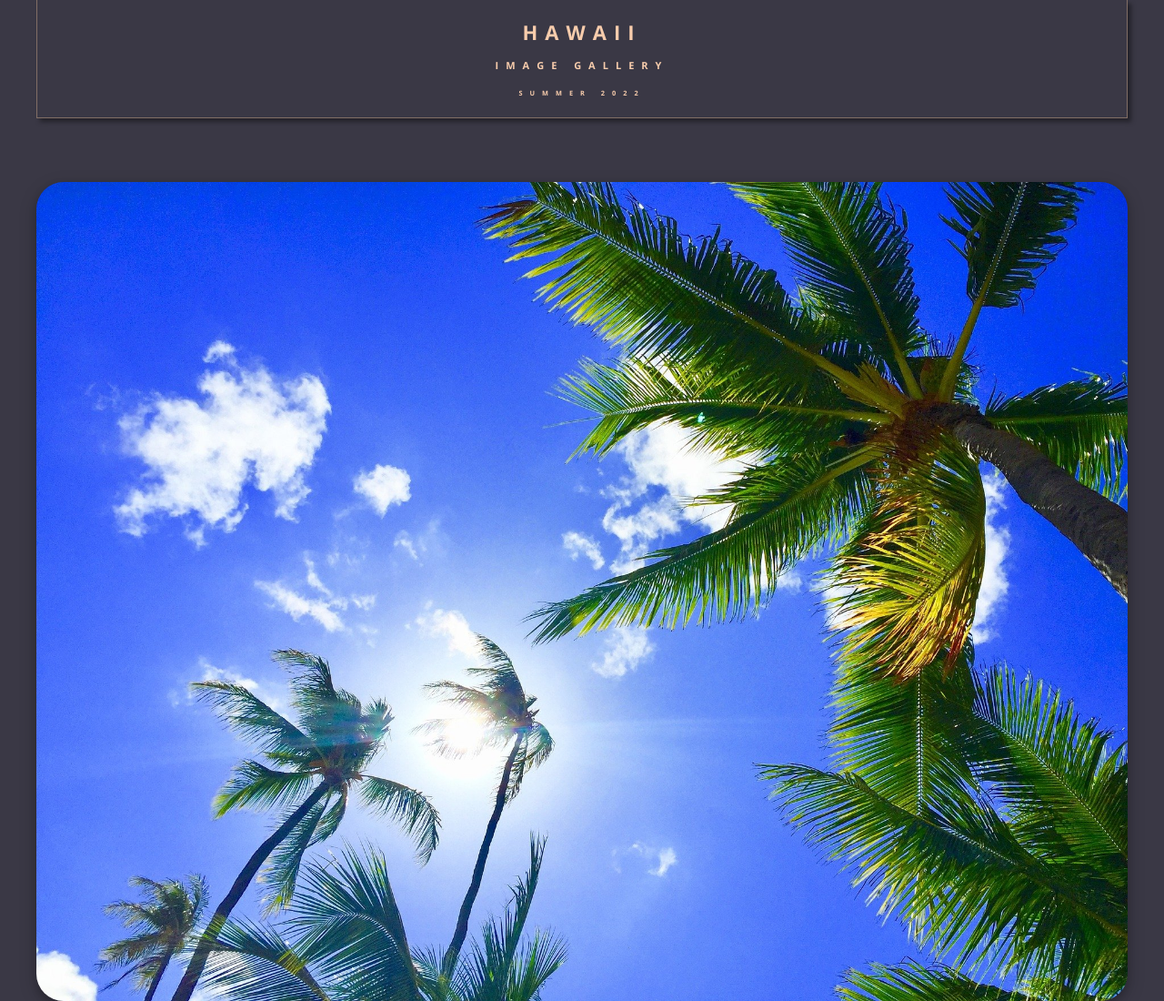
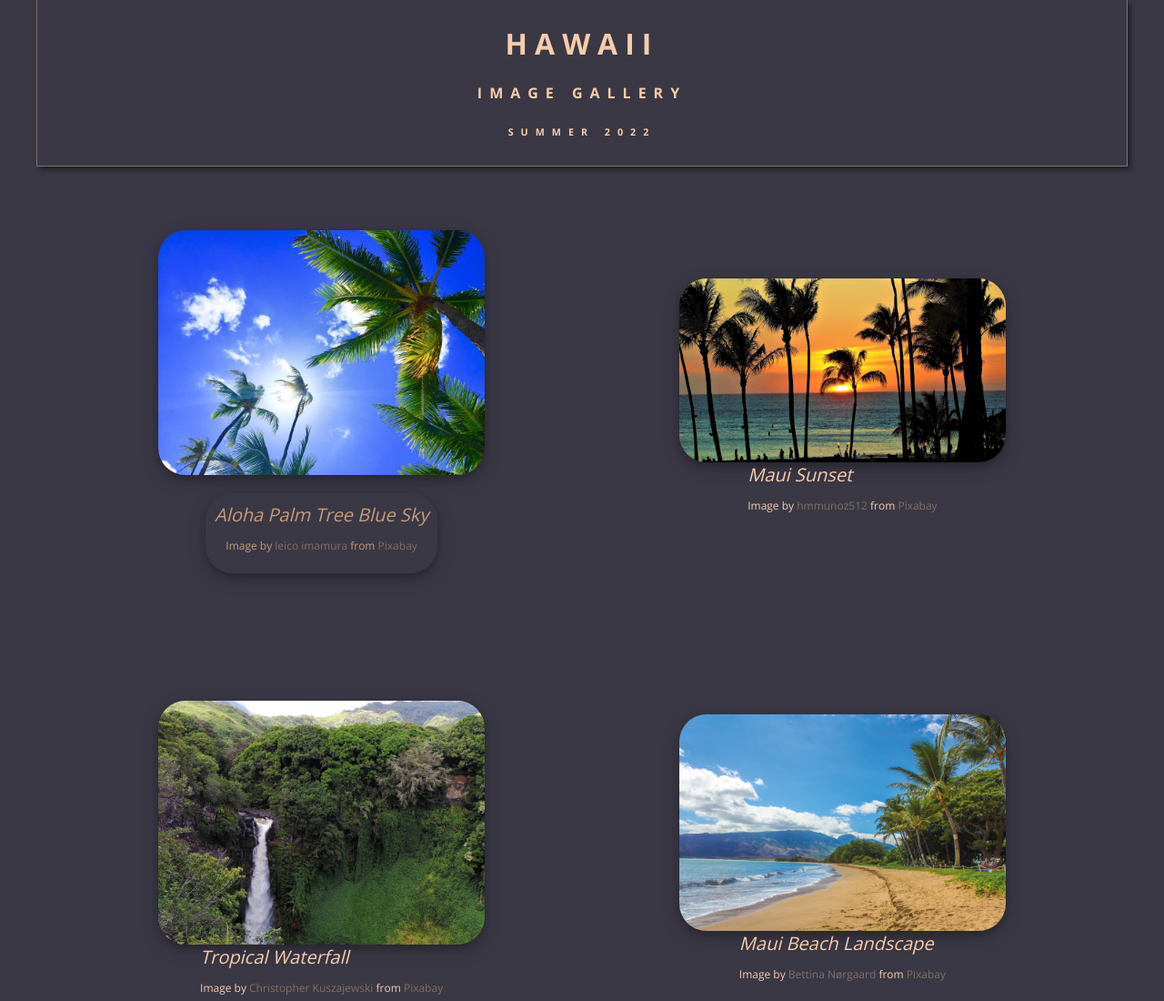
Before and after one commit to CSF2223/imagegallery-HoffmanJaren, a plain HTML site: page index.html in a window 1280 px wide. Shown: the top 1100 px of the page at 91% size. Drawn offline with nearby package versions, Linux system fonts and the light colour scheme.

Commit message:
project publishment

```diff
--- a/index.html
+++ b/index.html
@@ -16,7 +16,7 @@
         <h6>Summer 2022</h6>
     </header>
 
-    <section>
+    <section class= "gallery">
         <div class="imageCard">
             <img src="assets/hawaii-2700190_1920.jpg" alt="Aloha Palm Tree Blue Sky"></img>
             <div class="cardText">
--- a/style.css
+++ b/style.css
@@ -72,3 +72,20 @@ p {
     margin-top: 2rem;
     box-shadow: 0 4px 8px 0 rgba(0, 0, 0, 0.2), 0 6px 20px 0 rgba(0, 0, 0, 0.19);
 }
+
+@media (min-width: 768px) {
+    header {
+        font-size: 1.6rem;
+    }
+
+    .gallery {
+        display: flex;
+        flex-direction: row;
+        justify-content: space-evenly;
+        flex-wrap: wrap;
+    }
+
+    .imageCard {
+        max-width: 28%;
+    }
+}
```
